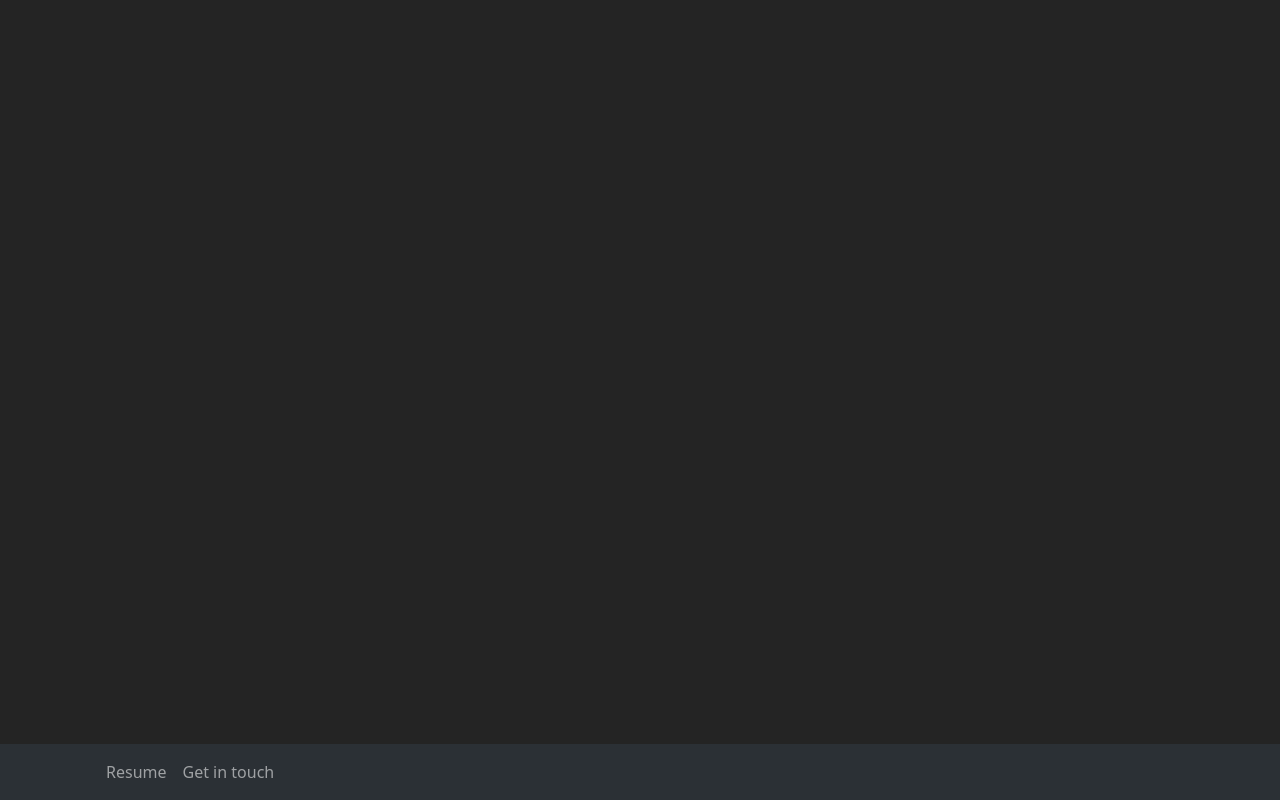
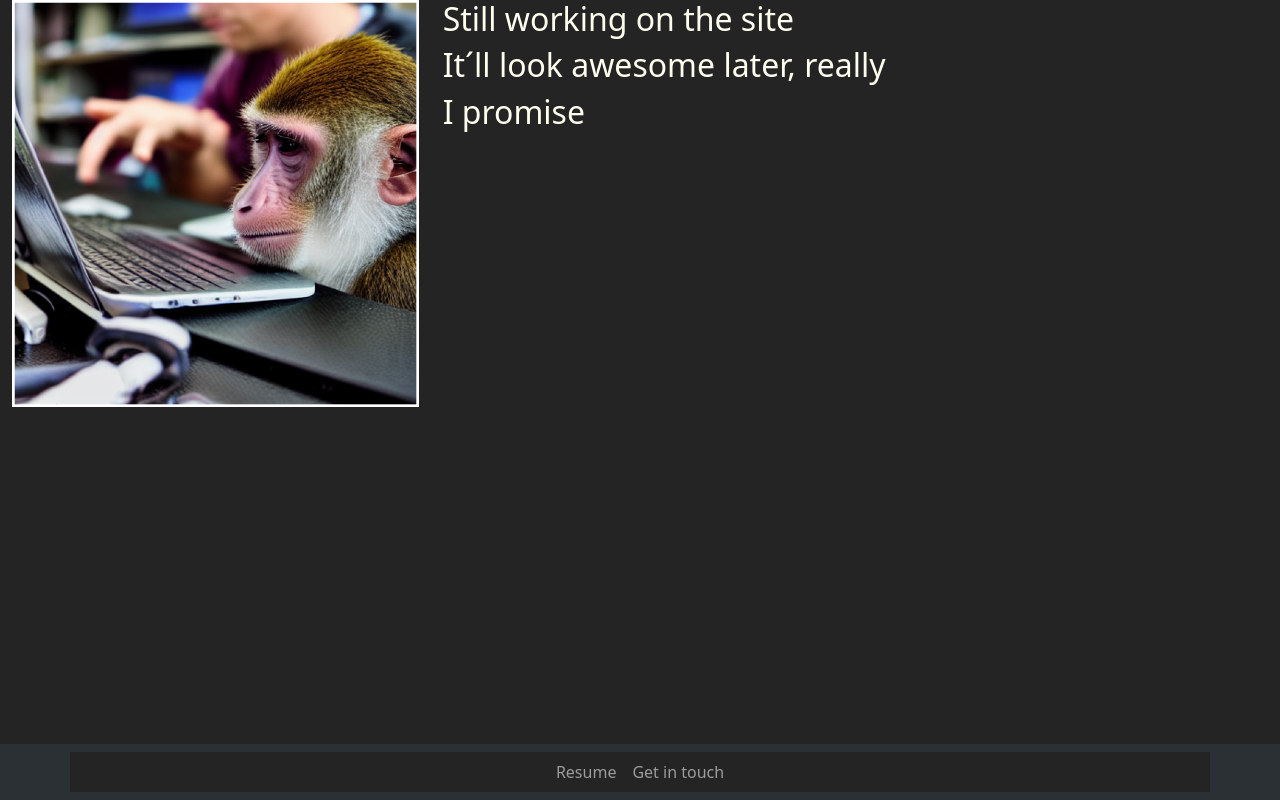
Before and after one commit to Marco-Kap/playground, a React (Vite) app: page / in a window 1280 px wide. Built offline with nearby package versions, Linux system fonts and the light colour scheme.

Commit message:
added monkey

```diff
--- a/package.json
+++ b/package.json
@@ -15,7 +15,8 @@
     "react": "^18.2.0",
     "react-bootstrap": "^2.10.1",
     "react-dom": "^18.2.0",
-    "react-router-dom": "^6.21.3"
+    "react-router-dom": "^6.21.3",
+    "three": "^0.161.0"
   },
   "devDependencies": {
     "@types/react": "^18.2.43",
--- a/src/App.tsx
+++ b/src/App.tsx
@@ -2,7 +2,29 @@ import "./main.css";
 import Navbar from "./components/Navbar";
 
 function App() {
-  return <Navbar />;
+  let width = "100%";
+  let height = "auto";
+  return (
+    <>
+      {" "}
+      <div className="row ms-auto">
+        <div className="col-md-4">
+          <img
+            src="src\assets\monkey2.png"
+            width={width}
+            height={height}
+            alt="monkey"
+          />
+        </div>
+        <div className="col-md-8">
+          <h2>Still working on the site</h2>
+          <h2>It´ll look awesome later, really</h2>
+          <h2>I promise</h2>
+        </div>
+      </div>
+      <Navbar />{" "}
+    </>
+  );
 }
 
 export default App;
--- a/src/components/Navbar.tsx
+++ b/src/components/Navbar.tsx
@@ -13,12 +13,21 @@ export default function MyNav() {
       expand="lg"
       className="bg-body-tertiary">
       <Container>
-        <Navbar.Brand href="#home"></Navbar.Brand>
         <Navbar.Toggle aria-controls="responsive-navbar-nav" />
-        <Navbar.Collapse id="responsive-navbar-nav">
-          <Nav className="me-auto">
-            <Nav.Link href="#resume">Resume</Nav.Link>
-            <Nav.Link href="mail:bewerbung.marco-kappeller@gmx.de">
+        <Navbar.Collapse
+          style={{
+            display: "flex",
+            justifyContent: "center",
+            alignItems: "center",
+          }}
+          id="responsive-navbar-nav">
+          <Nav>
+            <Nav.Link className="" href="#resume">
+              Resume
+            </Nav.Link>
+            <Nav.Link
+              className=""
+              href="mailto:marco-kappeller.bewerbunggmx.de">
               Get in touch
             </Nav.Link>
           </Nav>
--- a/src/main.css
+++ b/src/main.css
@@ -12,3 +12,13 @@
   -webkit-font-smoothing: antialiased;
   -moz-osx-font-smoothing: grayscale;
 }
+
+body {
+  background-color: #242424;
+  overflow-x: hidden;
+  color: #fffff0;
+}
+div {
+  color: #fffff0;
+  background-color: #242424;
+}
--- a/src/main.tsx
+++ b/src/main.tsx
@@ -1,32 +1,10 @@
-import * as React from "react";
-import * as ReactDOM from "react-dom";
-import { createBrowserRouter, RouterProvider } from "react-router-dom";
-import CV from "./components/CV";
-import NotFound from "./components/NotFound";
-import Portfolio from "./components/Portfolio";
-import App from "./App";
+import React from "react";
+import ReactDOM from "react-dom/client";
+import App from "./App.tsx";
+import "./main.css";
 
-const router = createBrowserRouter([
-  {
-    path: "/",
-    element: <App />,
-    errorElement: <NotFound />,
-  },
-  {
-    path: "resume",
-    element: <CV />,
-    errorElement: <NotFound />,
-  },
-  {
-    path: "/portfolio",
-    element: <Portfolio />,
-    errorElement: <NotFound />,
-  },
-]);
-
-//@ts-expect-error ts(2339)
-ReactDOM.createRoot(document.getElementById("root")).render(
+ReactDOM.createRoot(document.getElementById("root")!).render(
   <React.StrictMode>
-    <RouterProvider router={router} />
+    <App />
   </React.StrictMode>
 );
```
Also changed, not shown: 6 other files (tests, documents, lock files or other folders).
